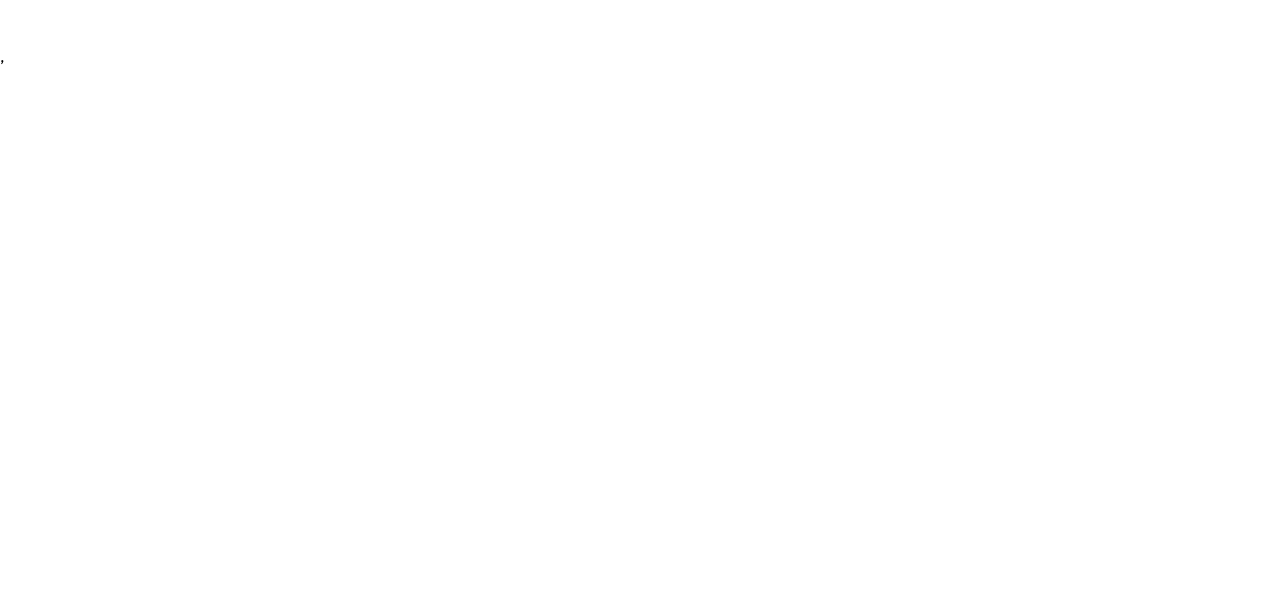
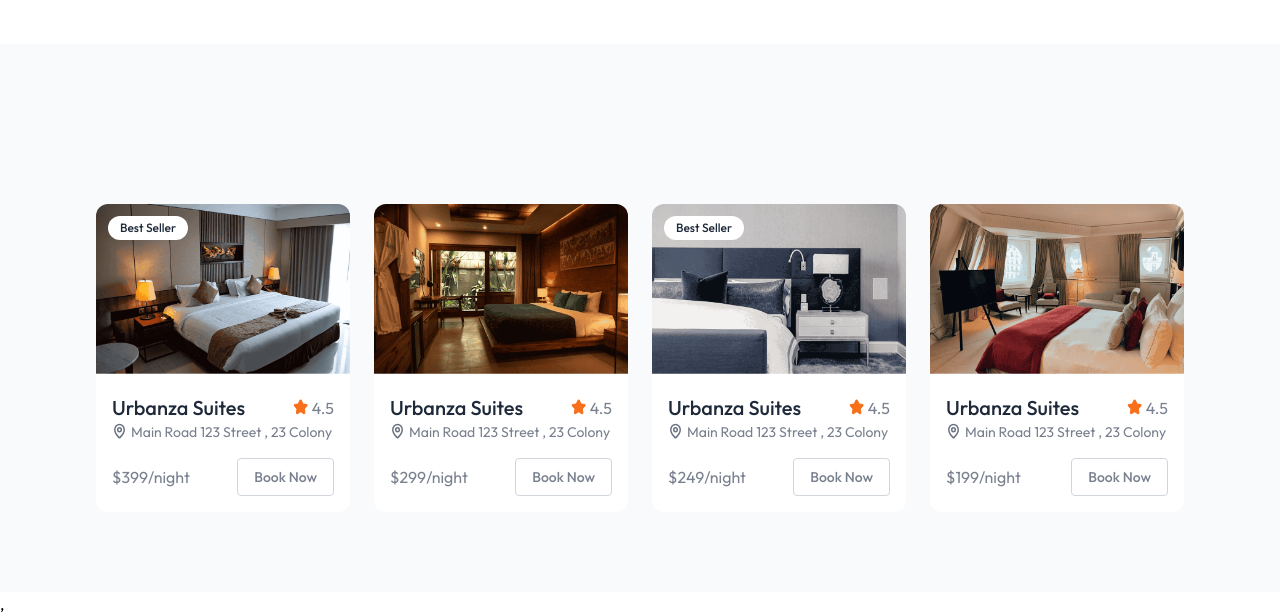
Before and after one commit to dubeyaayushi/Hotel_booking, a React (Vite) app in the folder client/: page / in a window 1280 px wide. Shown: the part 756-1372 px from the top of the page. Before the commit the page ends 824 px from the top, so only its background shows below. Built offline with nearby package versions, Linux system fonts and the light colour scheme; no server answers; a web font is replaced by a local one.

Commit message:
made the cards on the front page which display the different rooms available in hotel

```diff
--- /dev/null
+++ b/client/src/components/FeaturedDestination.jsx
@@ -0,0 +1,16 @@
+import React from 'react'
+import { roomsDummyData } from '../assets/assets'
+import HotelCard from './HotelCard'
+const FeaturedDestination = () => {
+return (
+    <div className='flex flex-col items-center px-6 md:px-16 lg:px-24 bg-slate-50 py-20'>
+        <div className='flex flex-row items-center justify-center gap-6 mt-20 overflow-x-auto w-full'>
+            {roomsDummyData.slice(0,4).map((room, index)=>(
+                <HotelCard key={room._id} room={room} index={index}/>
+            ))}
+        </div>
+    </div>
+)
+}
+
+export default FeaturedDestination
--- a/client/src/components/HotelCard.jsx
+++ b/client/src/components/HotelCard.jsx
@@ -1,18 +1,18 @@
 import React from 'react'
 import { Link } from 'react-router-dom'
-
+import { assets } from '../assets/assets'
 
 const HotelCard = ({room , index}) => {
   return (
-    <Link to={'/rooms/' + room._id} onClick={()=> scrollTo(0,0)} key={room._id}>
-    <img src={room.images[0]} alt="" className='relative max-w-7- w-full rounded-xl overflow-hidden bg-white text-gray-500/90 shadow-[0px_4px_4px_rfba(0,0,0,0.05)]' />
+    <Link to={'/rooms/' + room._id} onClick={()=> scrollTo(0,0)} key={room._id} className='relative max-w-7- w-full rounded-xl overflow-hidden bg-white text-gray-500/90 shadow-[0px_4px_4px_rfba(0,0,0,0.05)]'>
+    <img src={room.images[0]} alt=""  />
 
     { index % 2 === 0 &&
         <p className='px-3 py-1 absolute top-3 left-3 text-xs bg-white text-gray-800 font-medium rounded-full'>Best Seller</p>}
     <div className='p-4 pt-5'>
         <div className='flex items-center justify-between'>
             <p className='font-playdair text-xl font-medium text-gray-800'>
-                {room.hote.name}</p>
+                {room.hotel.name}</p>
             <div className='flex items-center gap-1'>
                 <img src={assets.starIconFilled} alt="star-icon"/> 4.5
             </div>
--- a/client/src/pages/Home.jsx
+++ b/client/src/pages/Home.jsx
@@ -1,10 +1,11 @@
 import React from 'react'
 import Hero from '../components/Hero'
+import FeaturedDestination from '../components/FeaturedDestination'
 const Home = () => {
   return (
     <>
         <Hero/>
-
+        <FeaturedDestination/>
     </>
   )
 }
```
